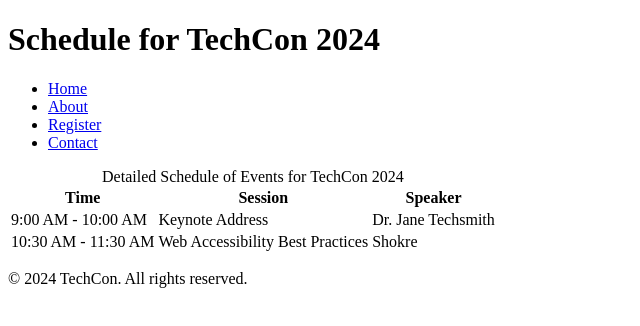
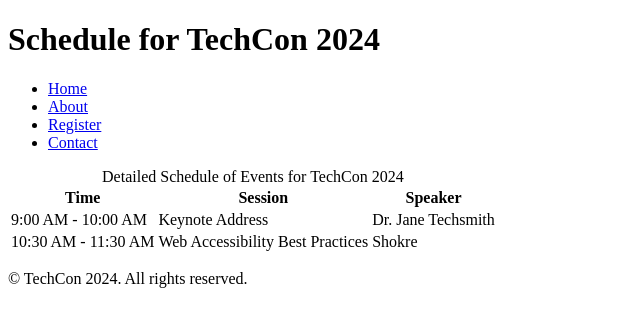
Before and after one commit to body1090/TechCon_HTML, a plain HTML site: page techcon_website/schedule.html in a window 1280 px wide. Shown: the full height of the page, 0-640 px from the left. Drawn offline with Linux system fonts and the light colour scheme.

Commit message:
Update File

```diff
--- a/techcon_website/schedule.html
+++ b/techcon_website/schedule.html
@@ -44,9 +44,8 @@
             </tbody>
         </table>
     </main>
-
     <footer>
-       <p>&copy; 2024 TechCon. All rights reserved.</p>
+        <p>&copy; TechCon 2024. All rights reserved.</p>
     </footer>
 
 
```
